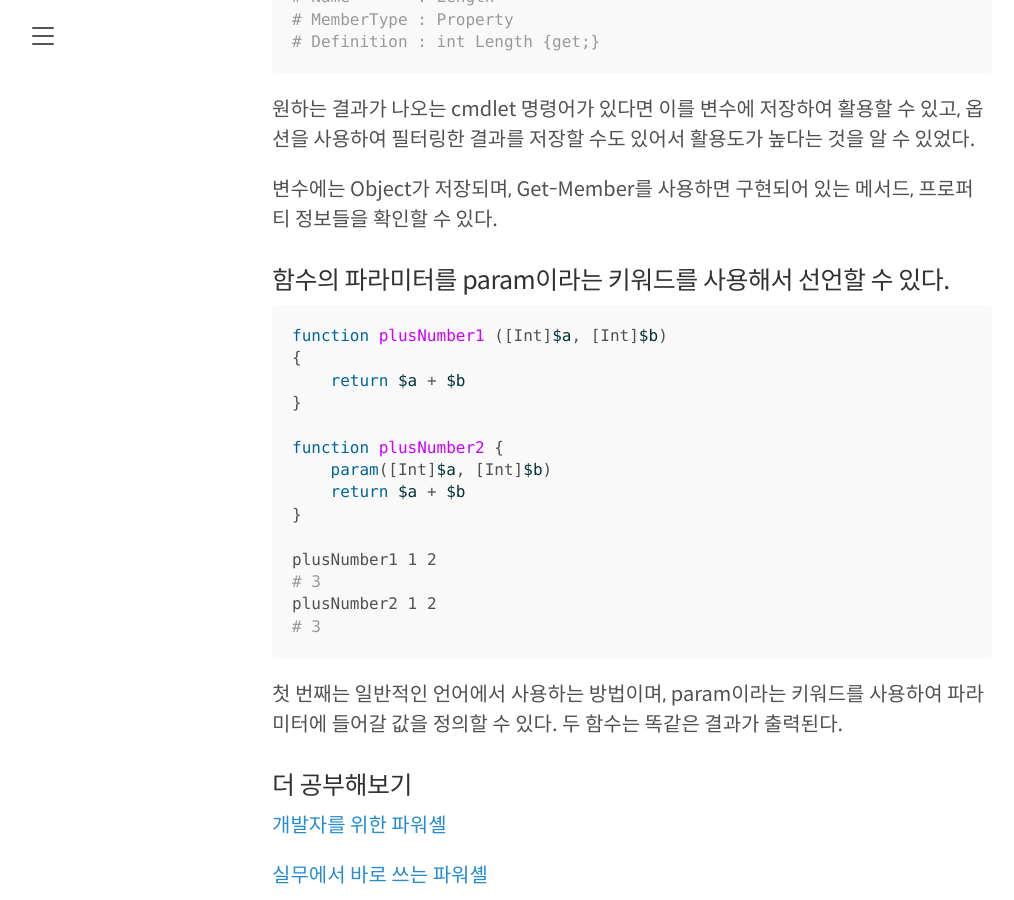
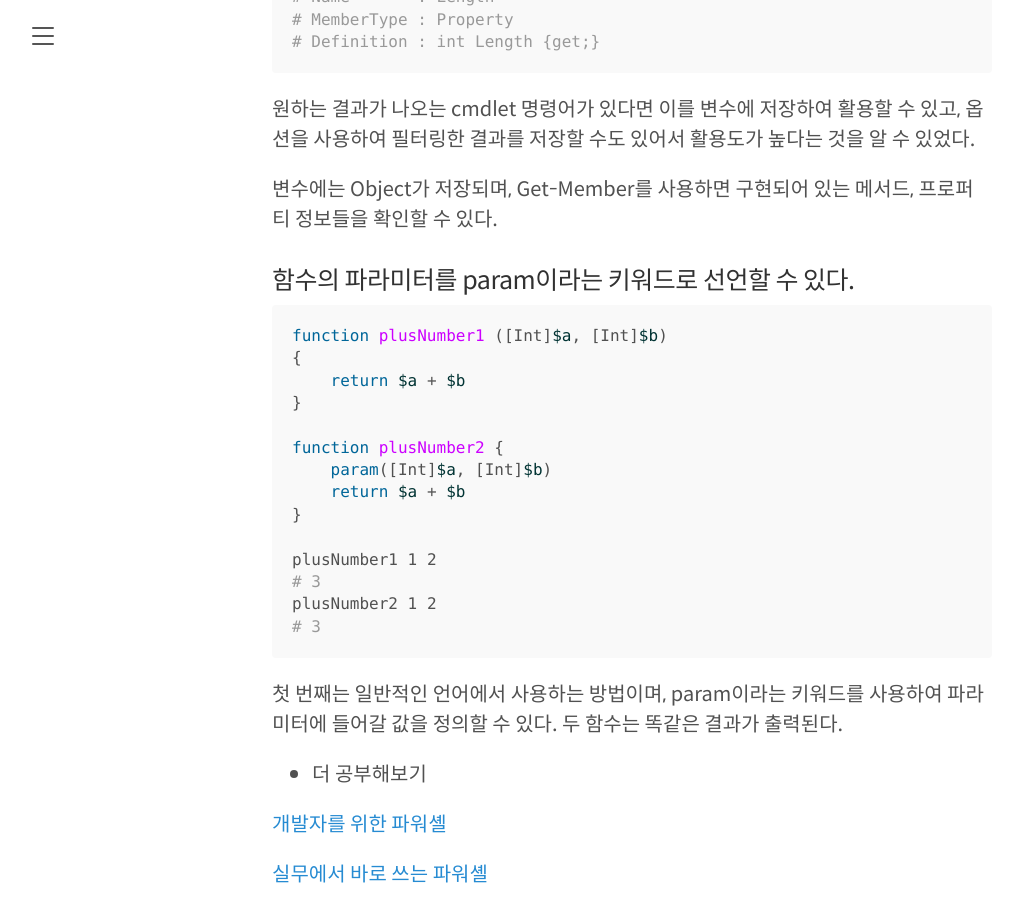
Before and after one commit to hyuunnn/hyuunnn.github.io, a Jekyll site: the page built from _posts/2022-11-12-powershell-feature.md, in a window 1280 px wide and 900 px high, scrolled down 3062 px. Shown: the whole window, without its empty margins (8-1022 px from the left). Built offline with Jekyll 4.4.1, drawn with Linux system fonts in a browser that asks for light colours.

Commit message:
Update 2022-11-12-powershell-feature.md

````diff
--- a/_posts/2022-11-12-powershell-feature.md
+++ b/_posts/2022-11-12-powershell-feature.md
@@ -128,7 +128,7 @@
 
 변수에는 Object가 저장되며, Get-Member를 사용하면 구현되어 있는 메서드, 프로퍼티 정보들을 확인할 수 있다.
 
-### 함수의 파라미터를 param이라는 키워드를 사용해서 선언할 수 있다.
+### 함수의 파라미터를 param이라는 키워드로 선언할 수 있다.
 
 ```powershell
 function plusNumber1 ([Int]$a, [Int]$b)
@@ -149,7 +149,7 @@
 
 첫 번째는 일반적인 언어에서 사용하는 방법이며, param이라는 키워드를 사용하여 파라미터에 들어갈 값을 정의할 수 있다. 두 함수는 똑같은 결과가 출력된다.
 
-### 더 공부해보기
+* 더 공부해보기
 
 <a href="http://www.yes24.com/Product/Goods/12759997">개발자를 위한 파워셸</a>
 
````
